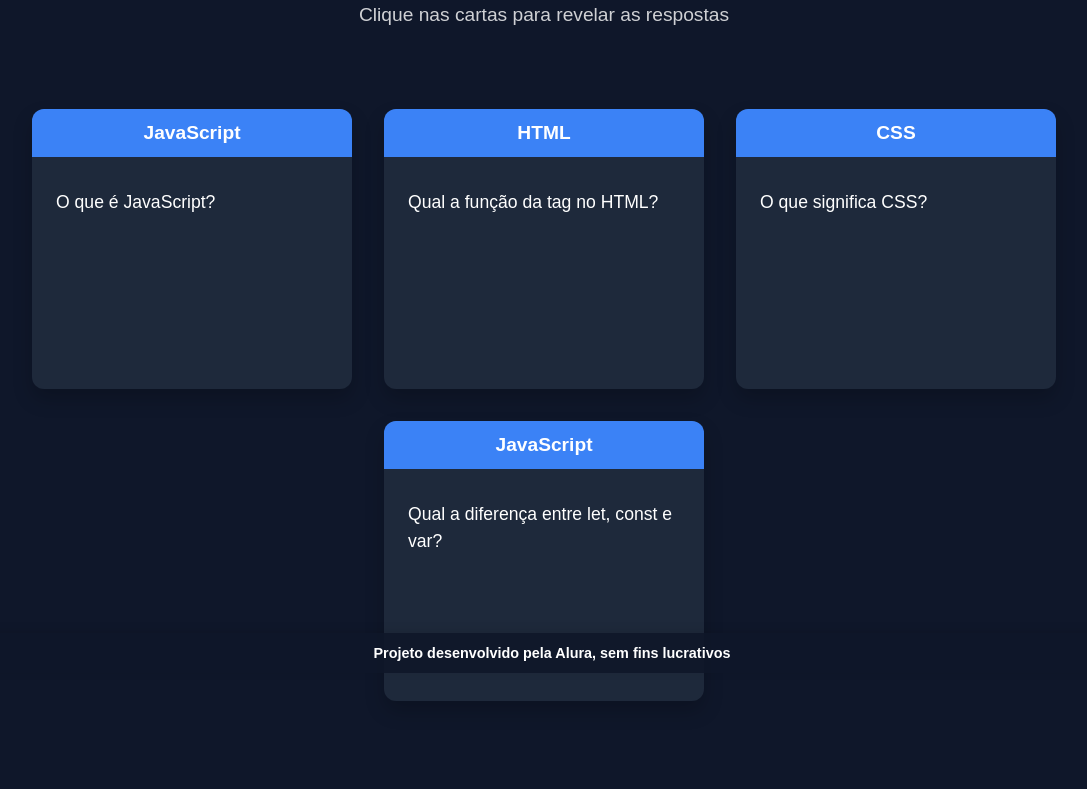
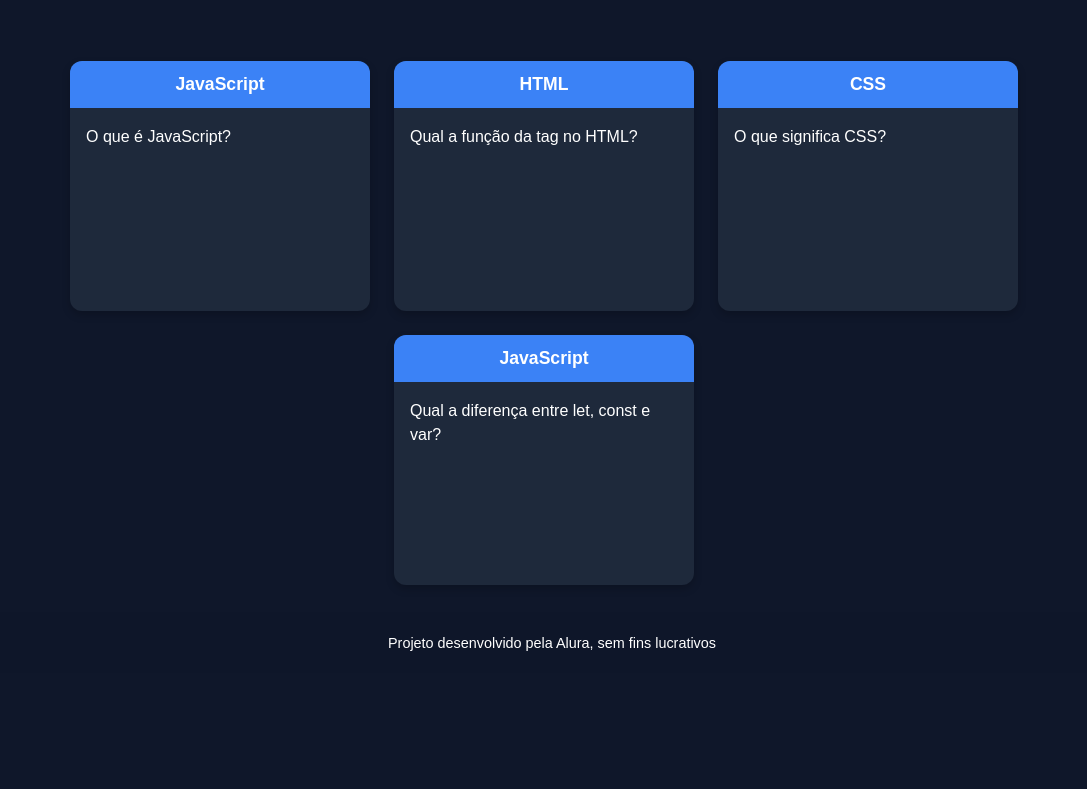
Before and after one commit to lucas170109/trilha-2-trimestre-2-ano, a plain HTML site: page index.html in a window 1280 px wide. Shown: the part 127-916 px from the top of the page, without its empty margins (96-1183 px from the left). After the commit the page ends 848 px from the top, so only its background shows below. Drawn offline with Linux system fonts and the light colour scheme; files that its build step writes are made by us from their sources; files whose address does not match are found by name; a web font is replaced by a local one.

Commit message:
Update style.css

```diff
--- a/style.css
+++ b/style.css
@@ -12,21 +12,22 @@ body {
     color: var(--text-color);
     min-height: 100vh;
     padding-bottom: 3rem;
+    margin: 0;
 }
 
 header {
     text-align: center;
-    padding: 2rem;
+    padding: 2rem 1rem;
 }
 
 h1 {
-    font-size: 2.5rem;
+    font-size: 2rem;
     margin-bottom: 0.5rem;
     color: var(--accent-color);
 }
 
 .subtitle {
-    font-size: 1.2rem;
+    font-size: 1rem;
     opacity: 0.8;
 }
 
@@ -34,15 +35,15 @@ h1 {
     display: flex;
     flex-wrap: wrap;
     justify-content: center;
-    padding: 2rem;
-    gap: 2rem;
+    padding: 1rem;
+    gap: 1.5rem;
     max-width: 1200px;
     margin: 0 auto;
 }
 
 .cartao {
-    height: 280px;
-    width: 320px;
+    height: 250px;
+    width: 300px;
     perspective: 1000px;
 }
 
@@ -52,7 +53,7 @@ h1 {
     transform-style: preserve-3d;
     transition: transform 0.6s;
     border-radius: var(--border-radius);
-    box-shadow: 0 10px 20px rgba(0, 0, 0, 0.2);
+    box-shadow: 0 4px 8px rgba(0, 0, 0, 0.2);
     position: relative;
     cursor: pointer;
 }
@@ -64,7 +65,7 @@ h1 {
     margin: 0;
     border-radius: var(--border-radius) var(--border-radius) 0 0;
     text-align: center;
-    font-size: 1.2rem;
+    font-size: 1.1rem;
     backface-visibility: hidden;
     position: absolute;
     width: 100%;
@@ -72,35 +73,18 @@ h1 {
 }
 
 .cartao__conteudo p {
-    padding: 1.5rem;
-    margin-top: 3.5rem;
-    font-size: 1.1rem;
+    padding: 1rem;
+    margin-top: 3rem;
+    font-size: 1rem;
     line-height: 1.5;
-}
-
-.cartao__conteudo__pergunta p {
-    color: var(--text-color);
-    font-weight: 500;
-}
-
-.cartao__conteudo__resposta p {
-    color: var(--text-color);
-    font-weight: 400;
-    background-color: rgba(59, 130, 246, 0.1);
-    border-radius: 0 0 var(--border-radius) var(--border-radius);
-    height: calc(100% - 3.5rem);
-    display: flex;
-    align-items: center;
-    justify-content: center;
-    margin-top: 0;
 }
 
 .cartao__conteudo__pergunta,
 .cartao__conteudo__resposta {
+    position: absolute;
+    width: 100%;
+    height: 100%;
     backface-visibility: hidden;
-    position: absolute;
-    height: 100%;
-    width: 100%;
     border-radius: var(--border-radius);
     overflow: hidden;
 }
@@ -110,6 +94,7 @@ h1 {
     transform: rotateY(180deg);
     display: flex;
     flex-direction: column;
+    justify-content: center;
 }
 
 footer {
@@ -118,16 +103,7 @@ footer {
     position: fixed;
     bottom: 0;
     width: 100%;
-    height: 2.5rem;
-    display: flex;
-    justify-content: center;
-    align-items: center;
-    box-shadow: 0 -2px 10px rgba(0, 0, 0, 0.1);
-}
-
-footer p {
+    padding: 0.5rem;
     text-align: center;
     font-size: 0.9rem;
-    margin: 0;
-    font-weight: 600;
 }
```
